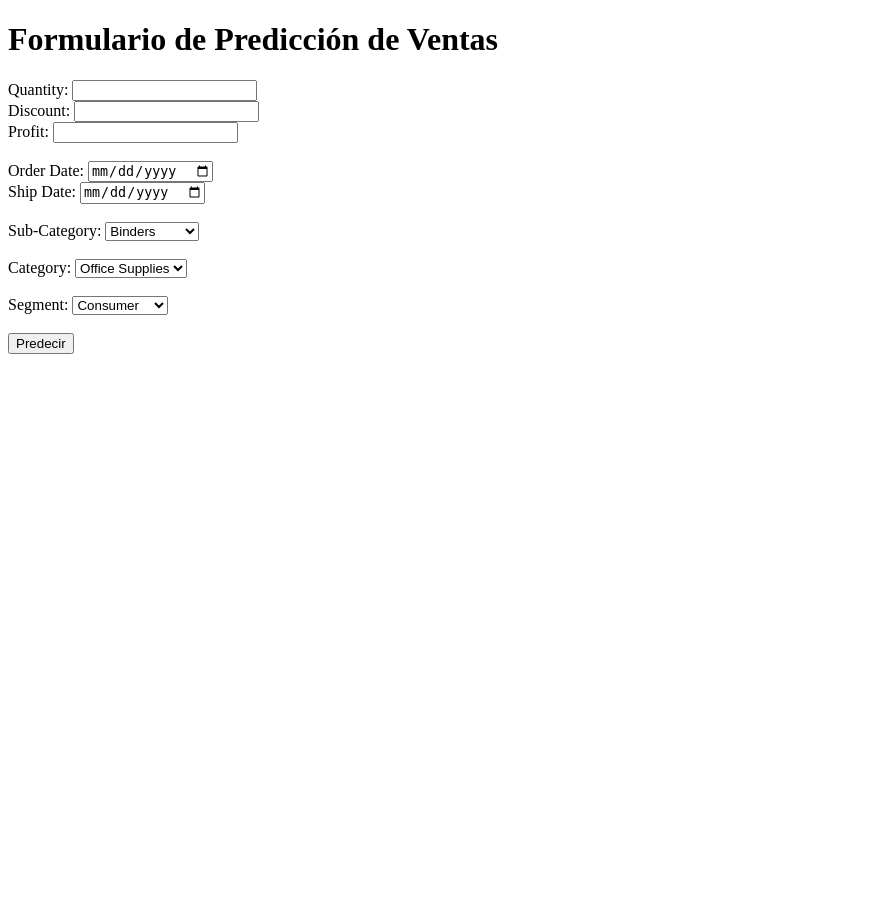
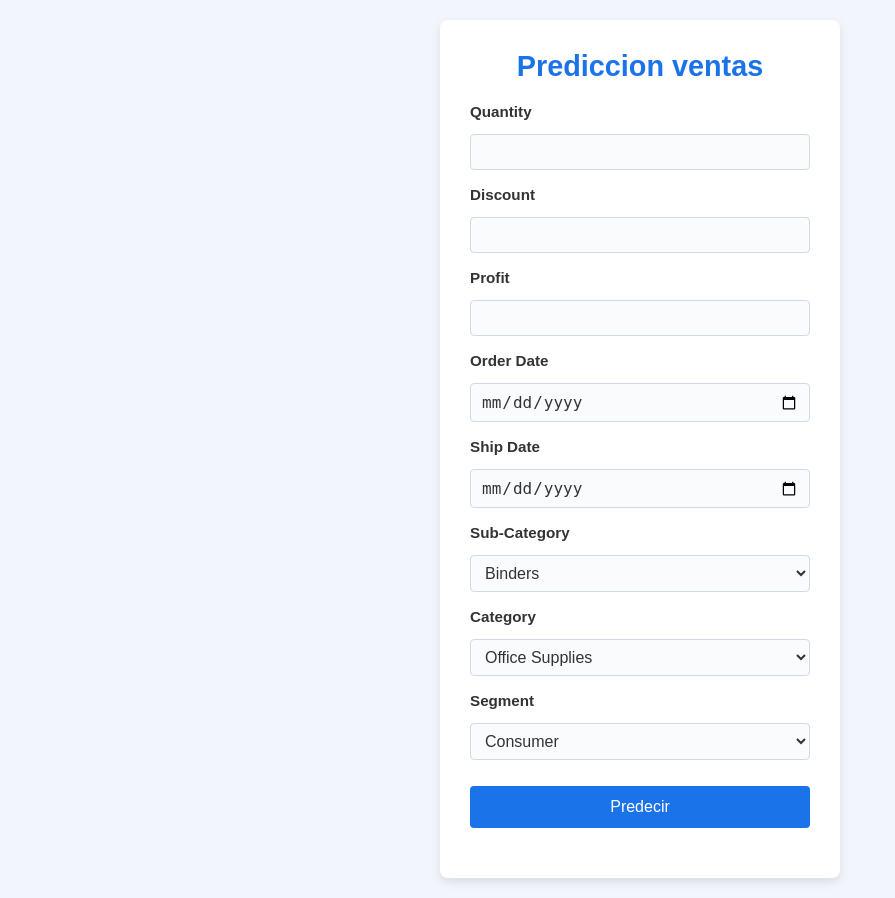
Before and after one commit to YoloAdrian/formularioventasm2, a Flask app: page / in a window 1280 px wide. Shown: the whole page, without its empty margins (0-895 px from the left). Before the commit the page ends 354 px from the top, so only its background shows below. Run offline with Flask 2, Linux system fonts and the light colour scheme; parts of the project's set-up code (start-up, migrations or seed data) failed here and were passed over.

Commit message:
Update formulario.html

```diff
--- a/templates/formulario.html
+++ b/templates/formulario.html
@@ -1,39 +1,100 @@
 <!DOCTYPE html>
-<html>
+<html lang="es">
 <head>
   <meta charset="utf-8">
+  <meta name="viewport" content="width=device-width, initial-scale=1">
   <title>Predicción de Ventas</title>
-    <script>
-      function predictSales(event) {
-        event.preventDefault();
-        const data = new URLSearchParams(new FormData(event.target));
-        fetch('/predict', { method: 'POST', body: data })
-          .then(res => res.json())
-          .then(json => {
-            const out = json.error
-              ? 'Error: ' + json.error
-              : `Pred RF: ${json.rfr_prediction} | Pred MLP: ${json.mlp_prediction}`;
-            document.getElementById('resultado').innerText = out;
-          })
-          .catch(err => { document.getElementById('resultado').innerText = 'Error en la solicitud.'; });
+  <style>
+    /* Reset básico */
+    * { box-sizing: border-box; margin: 0; padding: 0; }
+    body {
+      font-family: Arial, sans-serif;
+      background-color: #f2f6fc;
+      color: #333;
+      display: flex;
+      justify-content: center;
+      align-items: center;
+      min-height: 100vh;
+      padding: 20px;
     }
-    </script>
+    .card {
+      background-color: #fff;
+      border-radius: 8px;
+      box-shadow: 0 4px 10px rgba(0,0,0,0.1);
+      max-width: 400px;
+      width: 100%;
+      padding: 30px;
+    }
+    h1 {
+      font-size: 1.8rem;
+      margin-bottom: 20px;
+      color: #1a73e8;
+      text-align: center;
+    }
+    label {
+      display: block;
+      margin-bottom: 10px;
+      font-weight: bold;
+      font-size: 0.95rem;
+    }
+    input[type="number"],
+    input[type="date"],
+    select {
+      width: 100%;
+      padding: 8px 10px;
+      margin-top: 4px;
+      margin-bottom: 16px;
+      border: 1px solid #ccdbea;
+      border-radius: 4px;
+      font-size: 1rem;
+      background-color: #f9fbfd;
+      color: #333;
+    }
+    button {
+      width: 100%;
+      padding: 12px;
+      background-color: #1a73e8;
+      color: #fff;
+      border: none;
+      border-radius: 4px;
+      font-size: 1rem;
+      cursor: pointer;
+      transition: background-color 0.3s;
+      margin-top: 10px;
+    }
+    button:hover {
+      background-color: #1669c1;
+    }
+    #resultado {
+      margin-top: 20px;
+      font-size: 1.1rem;
+      font-weight: bold;
+      text-align: center;
+      color: #1a73e8;
+    }
+  </style>
 </head>
 <body>
-  <h1>Formulario de Predicción de Ventas</h1>
-  <form onsubmit="predictSales(event)">
-    <!-- Numéricas básicas -->
-    <label>Quantity: <input type="number" step="any" name="Quantity" required></label><br>
-    <label>Discount: <input type="number" step="any" name="Discount" required></label><br>
-    <label>Profit: <input type="number" step="any" name="Profit" required></label><br><br>
+  <div class="card">
+    <h1>Prediccion ventas</h1>
+    <form id="sales-form">
+      <label for="Quantity">Quantity</label>
+      <input type="number" step="any" name="Quantity" id="Quantity" required>
 
-    <!-- Fechas para shipping_delay -->
-    <label>Order Date: <input type="date" name="Order_Date" required></label><br>
-    <label>Ship Date:  <input type="date" name="Ship_Date"  required></label><br><br>
+      <label for="Discount">Discount</label>
+      <input type="number" step="any" name="Discount" id="Discount" required>
 
-    <!-- Select para Sub-Category -->
-    <label>Sub-Category:
-      <select name="Sub-Category" required>
+      <label for="Profit">Profit</label>
+      <input type="number" step="any" name="Profit" id="Profit" required>
+
+      <label for="Order_Date">Order Date</label>
+      <input type="date" name="Order_Date" id="Order_Date" required>
+
+      <label for="Ship_Date">Ship Date</label>
+      <input type="date" name="Ship_Date" id="Ship_Date" required>
+
+      <label for="SubCategory">Sub-Category</label>
+      <select name="Sub-Category" id="SubCategory" required>
         <option value="Binders">Binders</option>
         <option value="Paper">Paper</option>
         <option value="Furnishings">Furnishings</option>
@@ -52,28 +113,43 @@
         <option value="Machines">Machines</option>
         <option value="Copiers">Copiers</option>
       </select>
-    </label><br><br>
 
-    <!-- Select para Category -->
-    <label>Category:
-      <select name="Category" required>
+      <label for="Category">Category</label>
+      <select name="Category" id="Category" required>
         <option value="Office Supplies">Office Supplies</option>
         <option value="Furniture">Furniture</option>
         <option value="Technology">Technology</option>
       </select>
-    </label><br><br>
 
-    <!-- Select para Segment -->
-    <label>Segment:
-      <select name="Segment" required>
+      <label for="Segment">Segment</label>
+      <select name="Segment" id="Segment" required>
         <option value="Consumer">Consumer</option>
         <option value="Corporate">Corporate</option>
         <option value="Home Office">Home Office</option>
       </select>
-    </label><br><br>
 
       <button type="submit">Predecir</button>
     </form>
     <p id="resultado"></p>
+  </div>
+
+  <script>
+    document.getElementById('sales-form').addEventListener('submit', function(event) {
+      event.preventDefault();
+      const data = new URLSearchParams(new FormData(this));
+      fetch('/predict', { method: 'POST', body: data })
+        .then(res => res.json())
+        .then(json => {
+          if (json.error) {
+            document.getElementById('resultado').innerText = 'Error: ' + json.error;
+          } else {
+            document.getElementById('resultado').innerText = `Pred RF: ${json.rfr_prediction}`;
+          }
+        })
+        .catch(() => {
+          document.getElementById('resultado').innerText = 'Error en la solicitud.';
+        });
+    });
+  </script>
 </body>
 </html>
```
Lines whose indentation alone changed are shown as unchanged.
